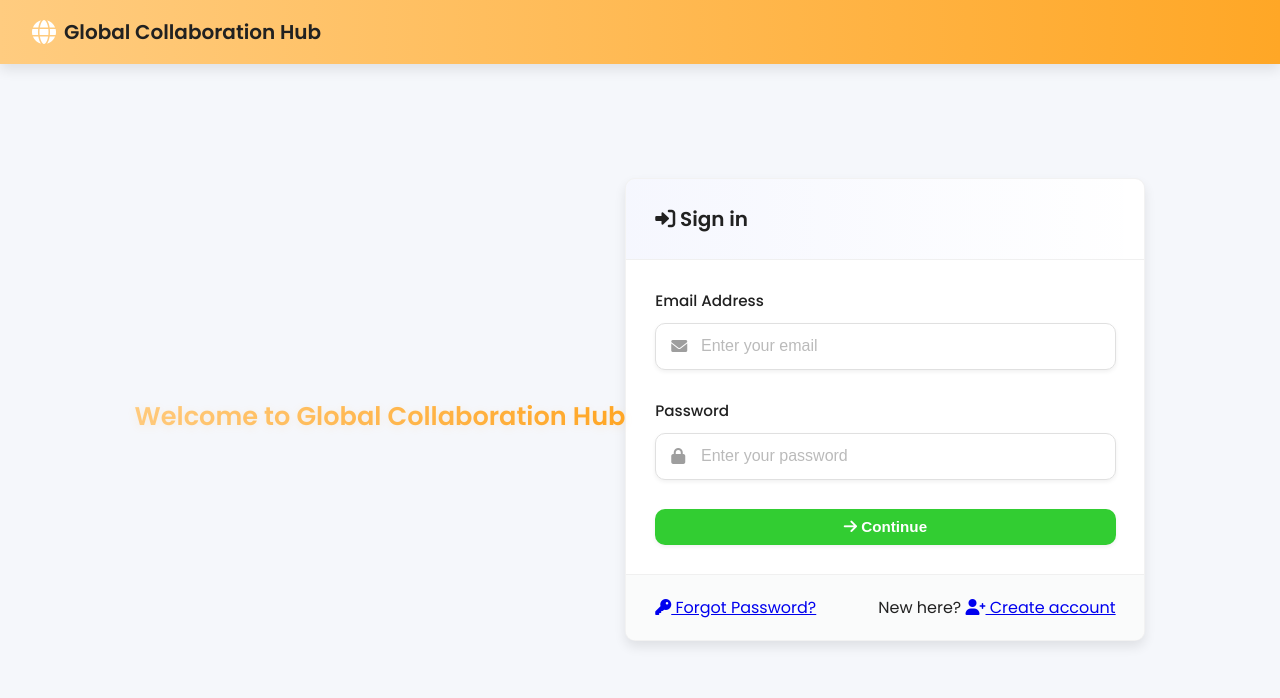
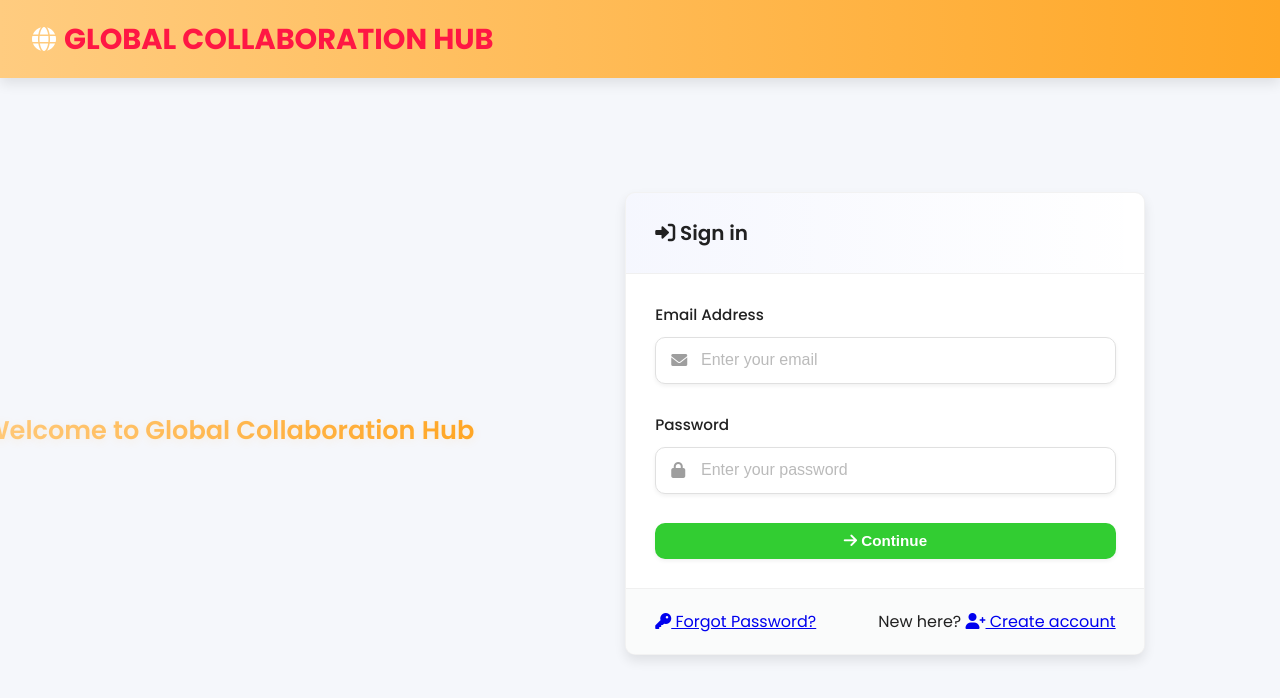
Before and after one commit to vishalkayande/Global_Collaboration_Hub, a plain HTML site: page frontend/login.html in a window 1280 px wide. Drawn offline with Linux system fonts and the light colour scheme.

Commit message:
style(frontend): update navbar branding and welcome banner styling
- Change navbar brand text to uppercase for better visibility
- Add custom styling for nav-brand span with larger font and accent color
- Adjust welcome banner positioning for better alignment
- Simplify README documentation for clarity and conciseness

```diff
--- a/frontend/login.html
+++ b/frontend/login.html
@@ -10,7 +10,7 @@
 </head>
 <body>
     <nav class="navbar">
-        <div class="nav-brand"><i class="fas fa-globe"></i><span>Global Collaboration Hub</span></div>
+        <div class="nav-brand"><i class="fas fa-globe"></i><span>GLOBAL COLLABORATION HUB</span></div>
     </nav>
     <main class="auth-container">
         <div class="welcome-banner">Welcome to Global Collaboration Hub</div>
--- a/frontend/styles.css
+++ b/frontend/styles.css
@@ -276,6 +276,12 @@ body {
     color: white;
 }
 
+.nav-brand span {
+    font-size: 1.8rem;
+    font-weight: 700;
+    color: #ff1744;
+}
+
 .nav-search {
     flex: 0 1 300px;
     margin: 0 1rem;
@@ -1586,6 +1592,8 @@ body {
     animation: fadeDown 0.8s ease-out both, gradientShift 8s ease-in-out infinite;
     transition: transform 0.3s ease;
     text-shadow: 0 2px 10px rgba(255, 167, 38, 0.12);
+    position: relative;
+    left: -4cm;
 }
 @keyframes fadeDown {
     0% { opacity: 0; transform: translateY(-10px); }
```
Also changed, not shown: 1 other file.
